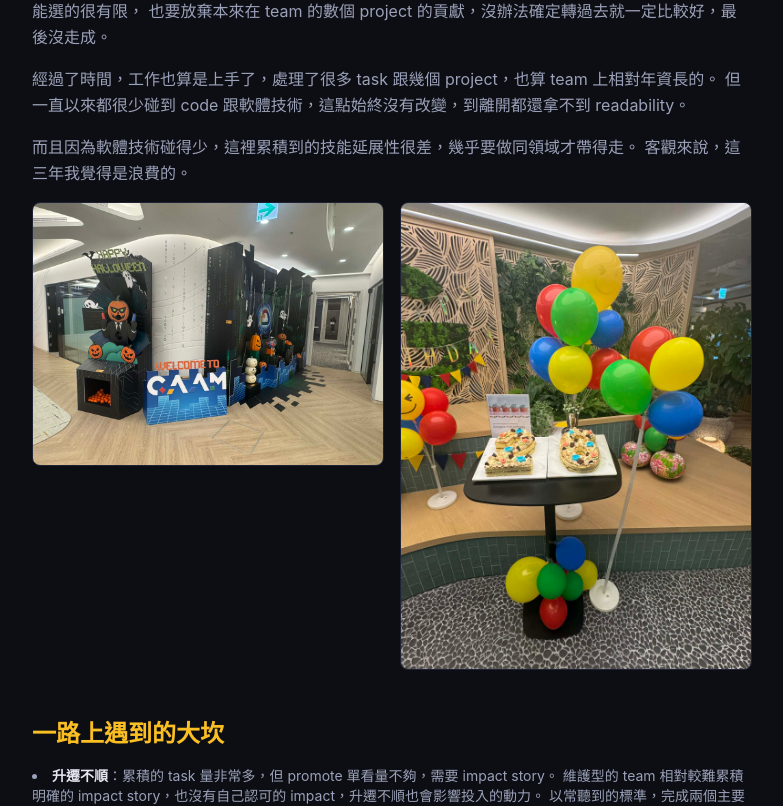
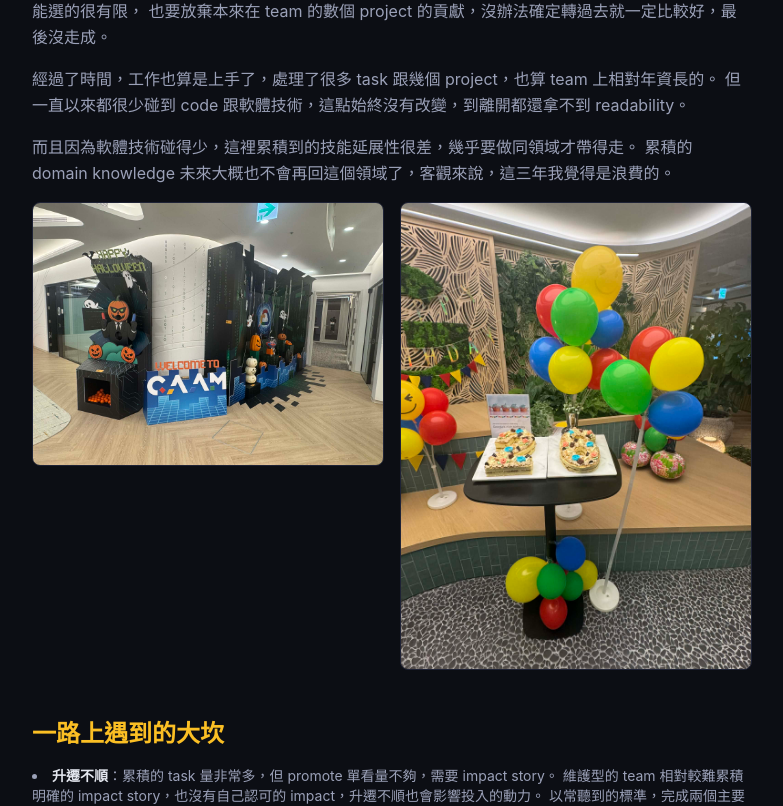
Before and after one commit to HanaYukii/hanayukii-site, a Next.js app: page /blog/leaving-google in a window 1280 px wide. Shown: the part 2260-3066 px from the top of the page, without its empty margins (248-1031 px from the left). Built offline with nearby package versions, Linux system fonts and the light colour scheme.

Commit message:
Add domain knowledge waste context and time leverage point

```diff
--- a/src/app/blog/leaving-google/page.tsx
+++ b/src/app/blog/leaving-google/page.tsx
@@ -162,7 +162,7 @@ export default function LeavingGoogle() {
             </p>
             <p>
               而且因為軟體技術碰得少，這裡累積到的技能延展性很差，幾乎要做同領域才帶得走。
-              客觀來說，這三年我覺得是浪費的。
+              累積的 domain knowledge 未來大概也不會再回這個領域了，客觀來說，這三年我覺得是浪費的。
             </p>
           </div>
         </FadeIn>
@@ -423,6 +423,7 @@ export default function LeavingGoogle() {
               </li>
               <li>
                 <strong>職場現實</strong>：大公司人來人往，升完再走根本沒人會多想，這也完全是非常多人在做的事。當時太在乎人情世故反而虧了自己，該拿的東西還是要先拿，尤其是在一切準備完成只需要多等幾個月的情況下。
+                但反過來說，人生沒有那麼多個不確定的半年可以消耗。有面試競爭力的人，時間才是最貴的東西。
               </li>
             </ul>
           </div>
```
